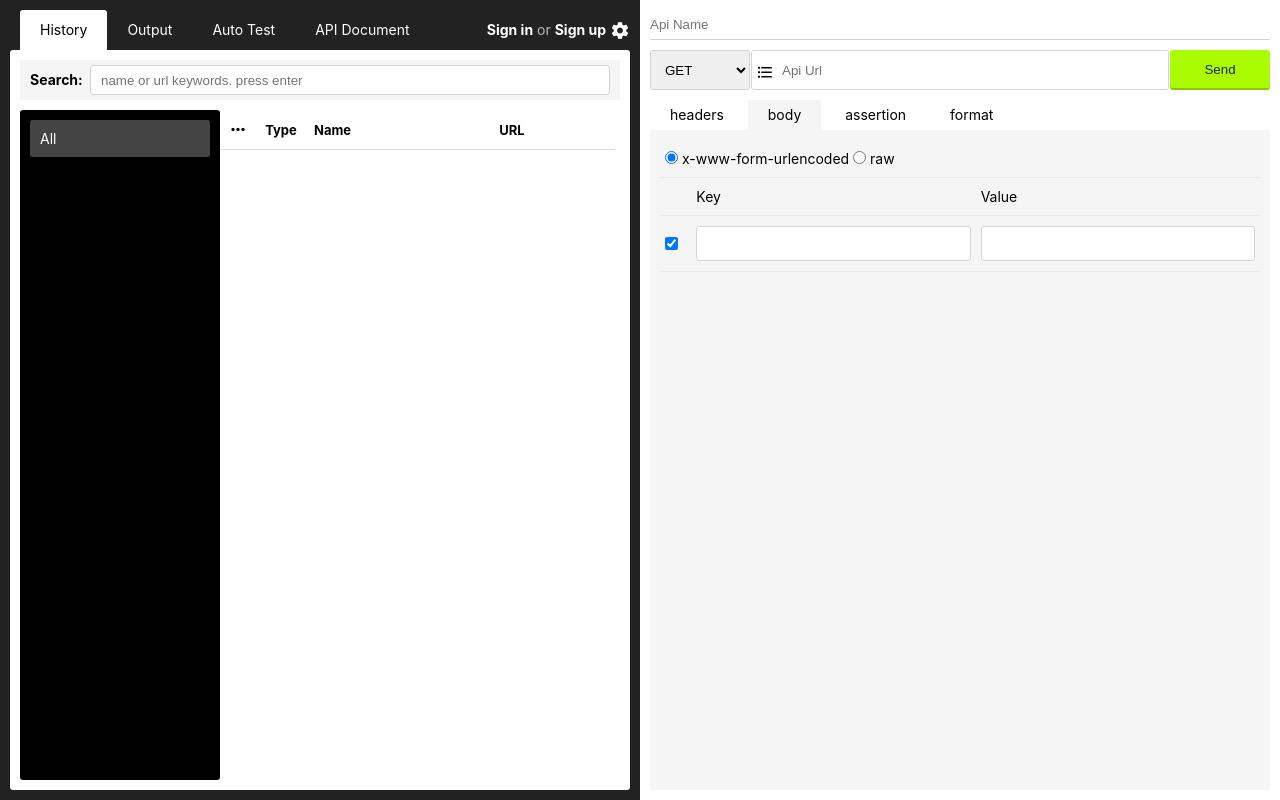
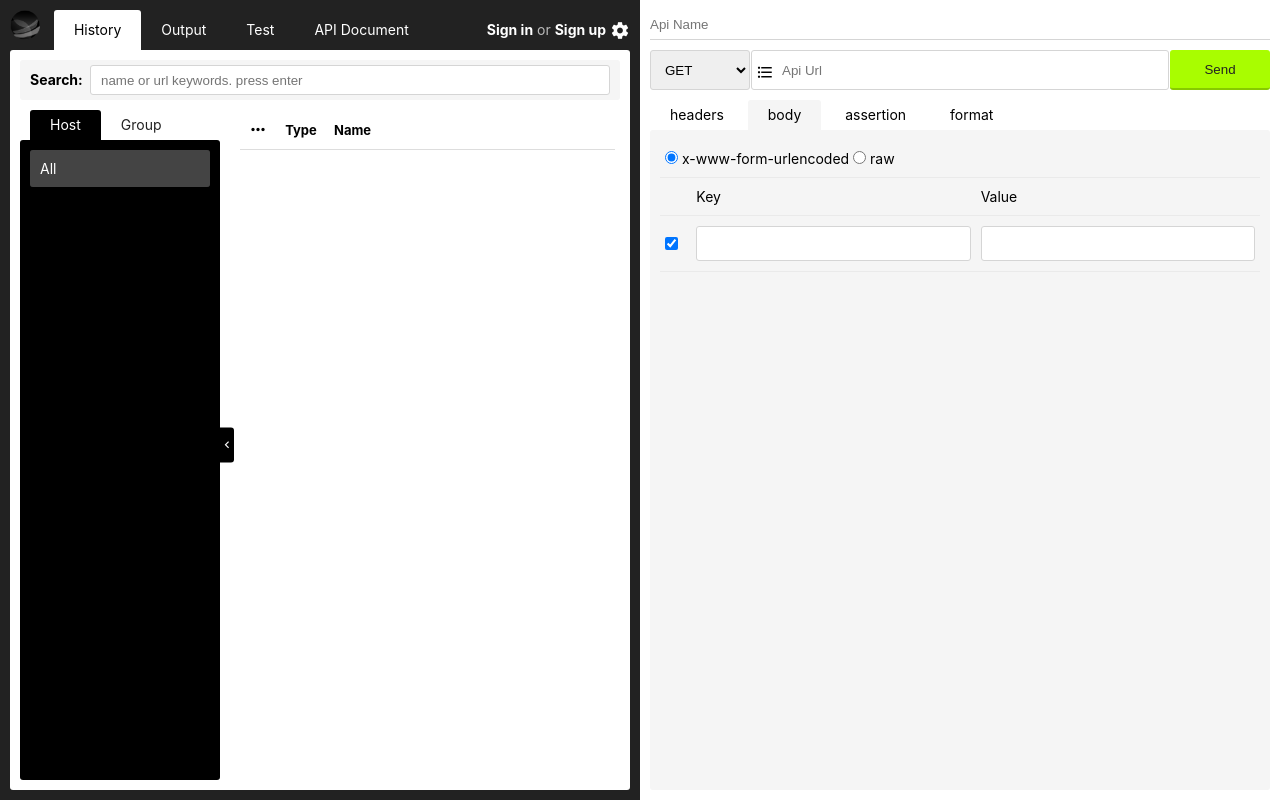
Before and after one commit to yuiitsu/YuiAPI, a browser extension: page index.html in a window 1280 px wide. Drawn offline with Linux system fonts and the light colour scheme.

Commit message:
update history sidebar

```diff
--- a/index.html
+++ b/index.html
@@ -15,11 +15,14 @@
 <div class="container">
     <div class="content-left">
         <div class="left-top-line">
+            <div class="logo display-inline">
+                <img src="images/logo48.png" alt="logo" />
+            </div>
             <div class="tabs display-inline">
                 <ul>
                     <li class="focus" data-id="history-content">History</li>
                     <li data-id="output-content">Output</li>
-                    <li data-id="test-content">Auto Test</li>
+                    <li data-id="test-content">Test</li>
                     <li data-id="api-content">API Document</li>
                 </ul>
             </div>
@@ -40,10 +43,19 @@
             <!-- History search end -->
             <div class="left-content-main">
                 <!-- History host start -->
-                <div class="history-host radius-small-all">
-                    <ul id="history-host" class="radius-small-all">
-                        <li class="focus"><span class="radius-small-all">All</span></li>
+                <div class="history-group-box" id="history-sidebar">
+                    <ul class="history-group-tab">
+                        <li class="focus">Host</li>
+                        <li>Group</li>
                     </ul>
+                    <div class="history-host radius-small-all">
+                        <ul id="history-host" class="radius-small-all">
+                            <li class="focus"><span class="radius-small-all">All</span></li>
+                        </ul>
+                    </div>
+                </div>
+                <div class="history-switch" id="history-switch-button" title="Hide the sidebar">
+                    <i class="mdi mdi-chevron-left vertical-middle"></i>
                 </div>
                 <!-- History host end -->
                 <!-- History list-box start -->
@@ -55,7 +67,7 @@
                                     <i class="mdi mdi-dots-horizontal font-size-20 history-all-action"></i>
                                 </th>
                                 <th class="w-50">Type</th>
-                                <th class="align-left">Name</th>
+                                <th class="align-left history-list-name">Name</th>
                                 <th class="align-left">URL
                                     <span class="fr">count: <span id="history-count">0</span></span>
                                 </th>
--- a/scripts/event.js
+++ b/scripts/event.js
@@ -19,6 +19,8 @@ var Event = {
         this.form_data_type_change();
         // 选择host检索history
         this.select_host_to_search();
+        // history侧边栏开关
+        this.history_switch();
     },
 
     /**
@@ -120,6 +122,26 @@ var Event = {
             }
             e.stopPropagation();
         });
+    },
+
+    /**
+     * history侧边栏开关
+     */
+    history_switch: function() {
+        $('#history-switch-button').on('click', function() {
+            var target = $('#history-sidebar');
+            if (target.css('display') === 'flex') {
+                target.hide();
+                $(this).attr('title', 'Open the sidebar').find('i').addClass('mdi-chevron-right');
+            } else {
+                target.show();
+                $(this).attr('title', 'Hide the sidebar').find('i').removeClass('mdi-chevron-right hover');
+            }
+        }).on('mouseover', function() {
+            $(this).find('i').addClass('hover');
+        }).on('mouseout', function() {
+            $(this).find('i').removeClass('hover');
+        });
     }
 };
 
--- a/style/common.css
+++ b/style/common.css
@@ -33,6 +33,9 @@ textarea{padding:10px;}
 .w-150{width:150px;}
 .w-200{width:200px;}
 
+/* height */
+.h-10{height:10px;}
+
 /* radius */
 .radius-small-all{border-radius: 3px;}
 .radius-small-top-left{border-top-left-radius: 3px;}
@@ -52,6 +55,8 @@ textarea{padding:10px;}
 .content-left{width:50%;height:100%;background-color:#222;position: fixed;left:0;top:0;bottom:0;padding:10px;
     display: -webkit-flex;-webkit-flex-direction: column;}
 .left-top-line{height:40px;}
+.logo{height:40px;line-height:40px;color:#fff;vertical-align: top;font-size:18px;font-weight:700;}
+.logo img{height:30px;}
 .tabs{height:40px;line-height:40px;}
 .tabs ul{padding-left:10px;}
 .tabs ul li{float:left;padding:0 20px;cursor:pointer;color:#fff;}
@@ -71,7 +76,7 @@ textarea{padding:10px;}
 .tabs-bottom ul li.focus{background-color:#f5f5f5;}
 .send-time{float:right;}
 .result-box{width:100%;border:1px solid #ccc;border-radius: 3px;margin-top:10px;padding:10px;
-    font-family:Consolas;overflow-y: auto;-webkit-flex: 1;}
+    font-family:Consolas, serif;overflow-y: auto;-webkit-flex: 1;}
 
 /* history */
 .history-search-box{display: -webkit-flex;-webkit-flex-direction: row;}
@@ -80,8 +85,19 @@ textarea{padding:10px;}
 .request-type{}
 .request-type span{display:inline-block;padding:10px;background-color: #000;color:#fff;font-size:12px;
     border-radius: 3px;}
-.history-host{width:200px;overflow: auto;background-color:#000;}
-.history-host ul{color:#fff;padding:10px;}
+
+/* history group box */
+.history-group-box{width:200px;overflow: auto;
+    display: -webkit-flex;-webkit-flex-direction: column;}
+
+/* history group */
+.history-group-tab{height:30px;padding: 0 10px;}
+.history-group-tab li{float:left;color:#222;height:30px;line-height:30px;padding:0 20px;cursor:pointer;}
+.history-group-tab li.focus{background-color:#000;color:#fff;border-top-left-radius: 3px;border-top-right-radius: 3px;}
+
+/* history host */
+.history-host{width:200px;overflow: auto;background-color:#000;flex: 1;padding:10px;}
+.history-host ul{color:#fff;}
 .history-host ul li{word-break:break-all;cursor: pointer;
     border-radius: 3px;margin-bottom:5px;background-color:#222;display: -webkit-flex;-webkit-flex-direction: row;}
 .history-host ul li.focus span{background-color:#444;color:#fff;}
@@ -91,13 +107,22 @@ textarea{padding:10px;}
 .history-host ul li i{display: inline-block;width:20px;text-align:center;background-color:#333;color:#333;
     border-top-right-radius: 3px;border-bottom-right-radius: 3px;}
 .history-host ul li i:hover{background-color:#ff0000;color:#fff;}
-.history-host::-webkit-scrollbar {width: 1px;}
+.history-host::-webkit-scrollbar {width: 1px;display: none;}
 .history-host::-webkit-scrollbar-track{}
 .history-host::-webkit-scrollbar-thumb{border-radius: 1px;background: #222;}
+
+/* history-switch */
+.history-switch{width:20px;height:auto;position: relative;cursor:pointer;}
+.history-switch i{position: absolute;top:50%;transform: translateY(-50%);background-color:#000;color:#fff;
+    display: inline-block;padding:10px 0;border-top-right-radius: 3px;border-bottom-right-radius: 3px;}
+.history-switch i.hover{background-color:#666;}
+
+/* history-list */
 .history-list-box{-webkit-flex: 1;overflow: auto;}
 .history-list-box::-webkit-scrollbar {width: 10px;height:10px;}
 .history-table{min-width:600px;width: 100%;font-size:13px;}
 .history-table th{border-bottom:1px solid #ddd;padding:8px;}
+.history-table th.history-list-name{min-width: 150px;word-wrap: break-word;}
 .history-table tbody tr{cursor:pointer;}
 .history-table tbody tr:hover{background-color:#f5f5f5;}
 .history-table tbody tr:hover td.request-type span{
```
Also changed, not shown: README.md, manifest.json.
